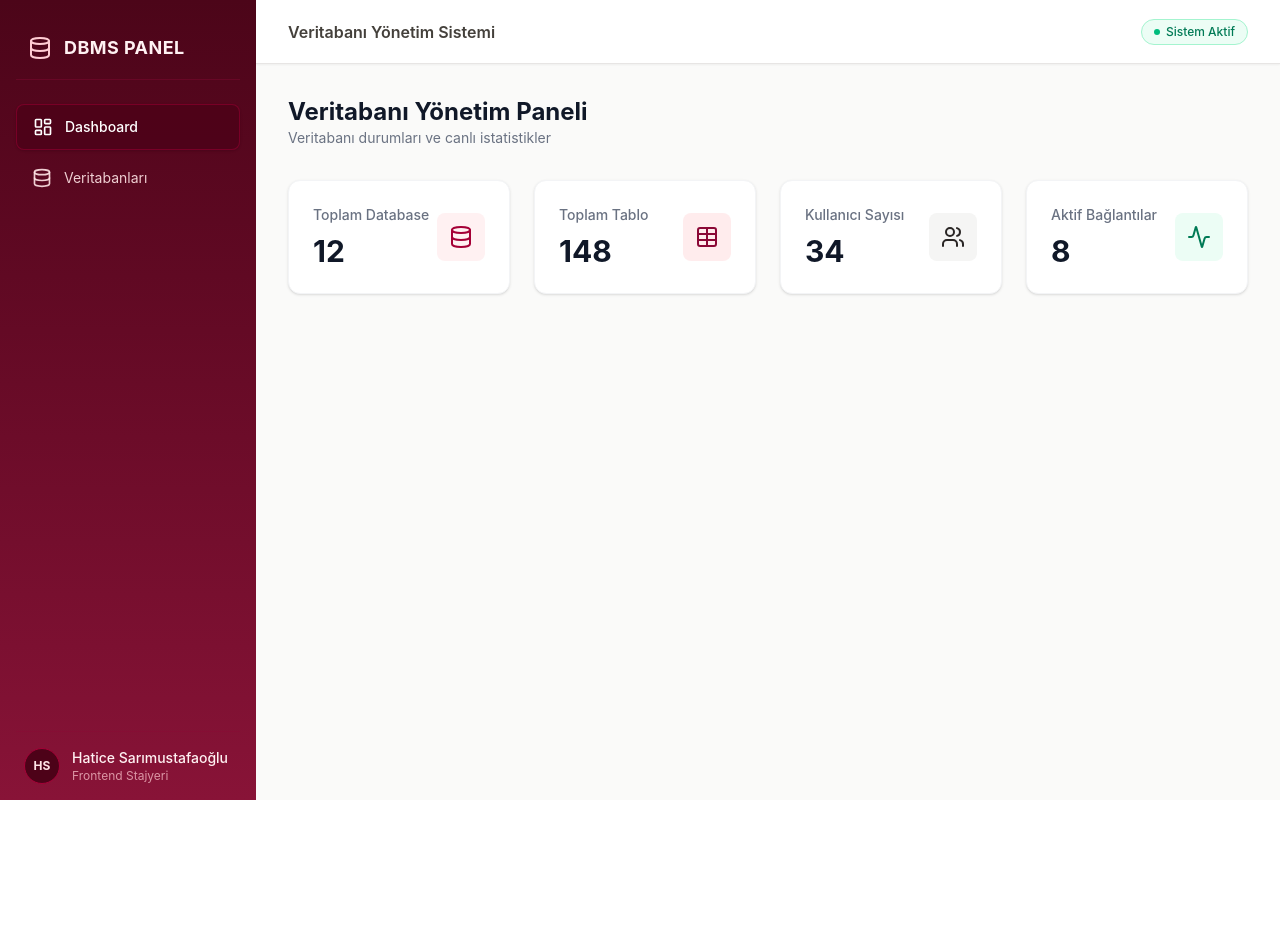
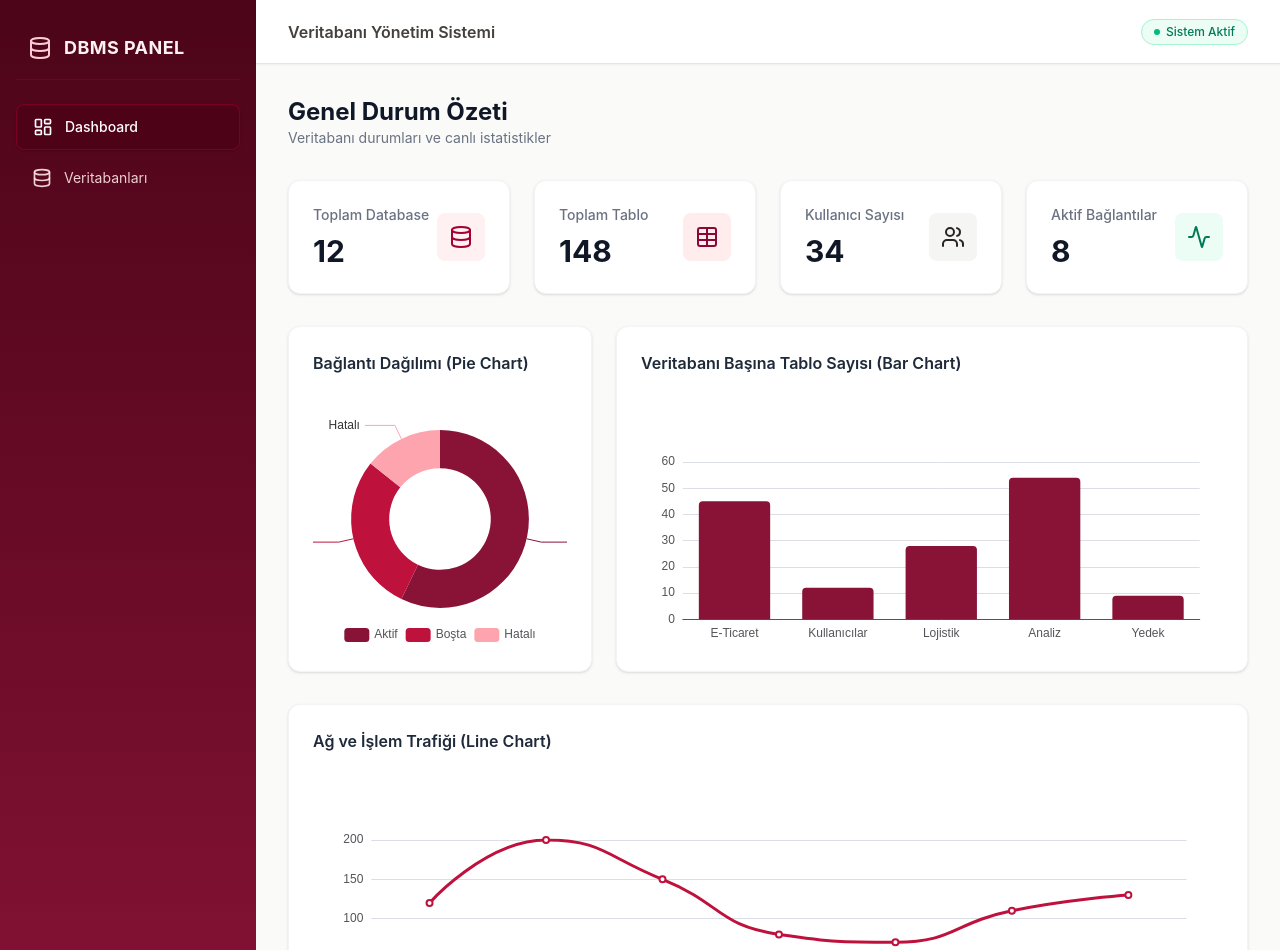
Before and after one commit to haticesmoglu/dbms-frontend, a Vue app: page / in a window 1280 px wide. Shown: the top 950 px of the page. Before the commit the page ends 800 px from the top, so only its background shows below. Built offline with nearby package versions, Linux system fonts and the light colour scheme.

Commit message:
feat: dashboard sayfasina echarts grafikleri eklendi

```diff
--- a/src/views/DashboardView.vue
+++ b/src/views/DashboardView.vue
@@ -1,9 +1,7 @@
 <template>
   <div class="space-y-8">
     <div>
-      <h1 class="text-2xl font-bold text-gray-900">
-        Veritabanı Yönetim Paneli
-      </h1>
+      <h1 class="text-2xl font-bold text-gray-900">Genel Durum Özeti</h1>
       <p class="text-sm text-gray-500">
         Veritabanı durumları ve canlı istatistikler
       </p>
@@ -58,9 +56,118 @@
         </div>
       </div>
     </div>
+
+    <!-- ECharts Grafikleri -->
+    <div class="grid grid-cols-1 lg:grid-cols-3 gap-6">
+      <div class="bg-white p-6 rounded-xl border border-gray-100 shadow-sm">
+        <h3 class="text-base font-semibold text-gray-800 mb-4">
+          Bağlantı Dağılımı (Pie Chart)
+        </h3>
+        <div class="h-64">
+          <v-chart class="w-full h-full" :option="pieChartOption" autofit />
+        </div>
+      </div>
+
+      <div
+        class="bg-white p-6 rounded-xl border border-gray-100 shadow-sm lg:col-span-2"
+      >
+        <h3 class="text-base font-semibold text-gray-800 mb-4">
+          Veritabanı Başına Tablo Sayısı (Bar Chart)
+        </h3>
+        <div class="h-64">
+          <v-chart class="w-full h-full" :option="barChartOption" autofit />
+        </div>
+      </div>
+    </div>
+
+    <div class="bg-white p-6 rounded-xl border border-gray-100 shadow-sm">
+      <h3 class="text-base font-semibold text-gray-800 mb-4">
+        Ağ ve İşlem Trafiği (Line Chart)
+      </h3>
+      <div class="h-64">
+        <v-chart class="w-full h-full" :option="lineChartOption" autofit />
+      </div>
+    </div>
   </div>
 </template>
 
 <script setup>
+import { ref } from 'vue';
 import { Database, Table, Users, Activity } from 'lucide-vue-next';
+import VChart from 'vue-echarts';
+import { use } from 'echarts/core';
+import { CanvasRenderer } from 'echarts/renderers';
+import { PieChart, BarChart, LineChart } from 'echarts/charts';
+import {
+  TitleComponent,
+  TooltipComponent,
+  LegendComponent,
+  GridComponent,
+} from 'echarts/components';
+
+use([
+  CanvasRenderer,
+  PieChart,
+  BarChart,
+  LineChart,
+  TitleComponent,
+  TooltipComponent,
+  LegendComponent,
+  GridComponent,
+]);
+
+const pieChartOption = ref({
+  tooltip: { trigger: 'item' },
+  legend: { bottom: '0%' },
+  color: ['#881337', '#be123c', '#fda4af'],
+  series: [
+    {
+      name: 'Bağlantı',
+      type: 'pie',
+      radius: ['40%', '70%'],
+      data: [
+        { value: 8, name: 'Aktif' },
+        { value: 4, name: 'Boşta' },
+        { value: 2, name: 'Hatalı' },
+      ],
+    },
+  ],
+});
+
+const barChartOption = ref({
+  tooltip: { trigger: 'axis' },
+  grid: { left: '3%', right: '4%', bottom: '3%', containLabel: true },
+  xAxis: {
+    type: 'category',
+    data: ['E-Ticaret', 'Kullanıcılar', 'Lojistik', 'Analiz', 'Yedek'],
+  },
+  yAxis: { type: 'value' },
+  series: [
+    {
+      data: [45, 12, 28, 54, 9],
+      type: 'bar',
+      itemStyle: { color: '#881337', borderRadius: [4, 4, 0, 0] },
+    },
+  ],
+});
+
+const lineChartOption = ref({
+  tooltip: { trigger: 'axis' },
+  grid: { left: '3%', right: '4%', bottom: '3%', containLabel: true },
+  xAxis: {
+    type: 'category',
+    data: ['09:00', '10:00', '11:00', '12:00', '13:00', '14:00', '15:00'],
+  },
+  yAxis: { type: 'value' },
+  series: [
+    {
+      name: 'Sorgu',
+      data: [120, 200, 150, 80, 70, 110, 130],
+      type: 'line',
+      smooth: true,
+      lineStyle: { color: '#be123c', width: 3 },
+      itemStyle: { color: '#be123c' },
+    },
+  ],
+});
 </script>
```
